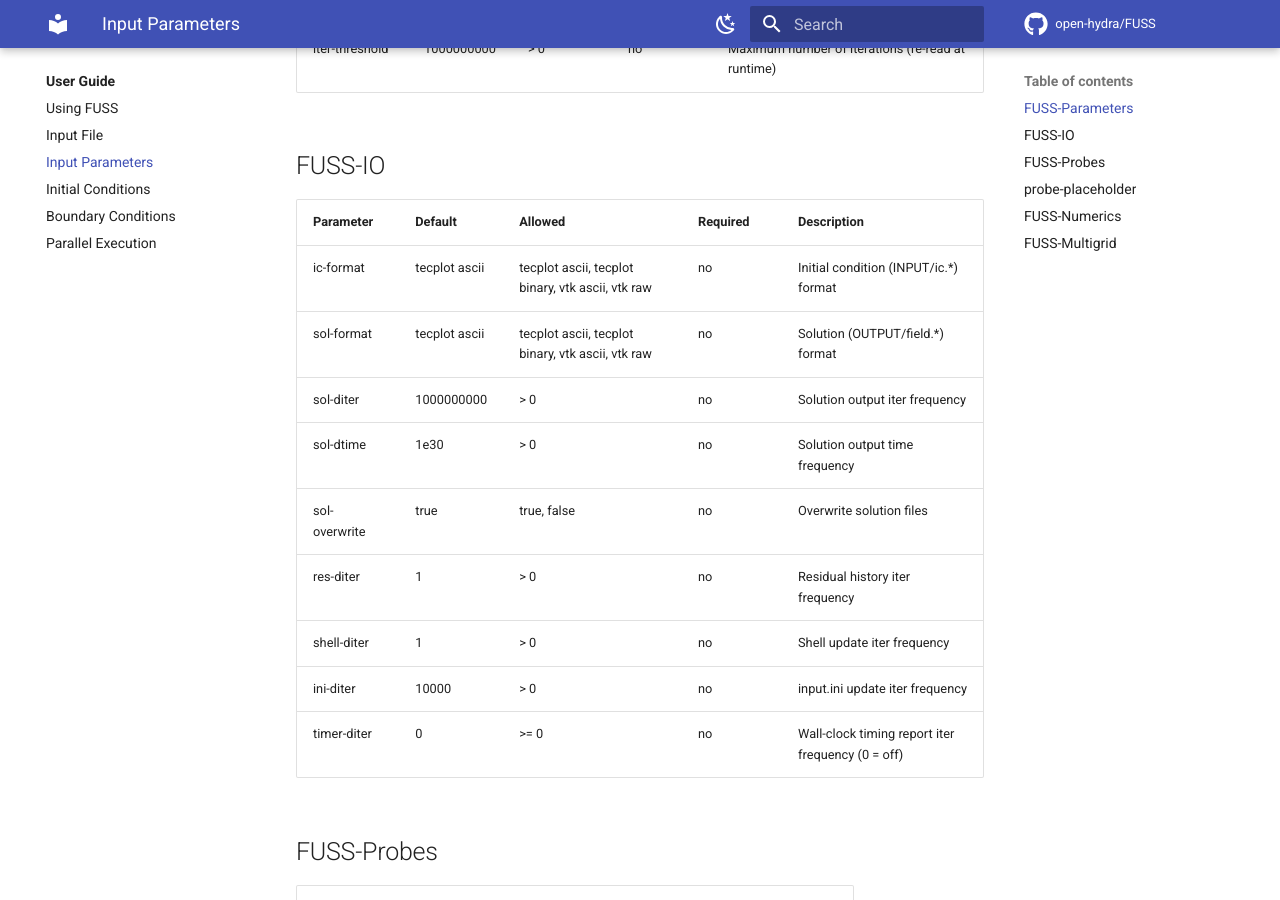
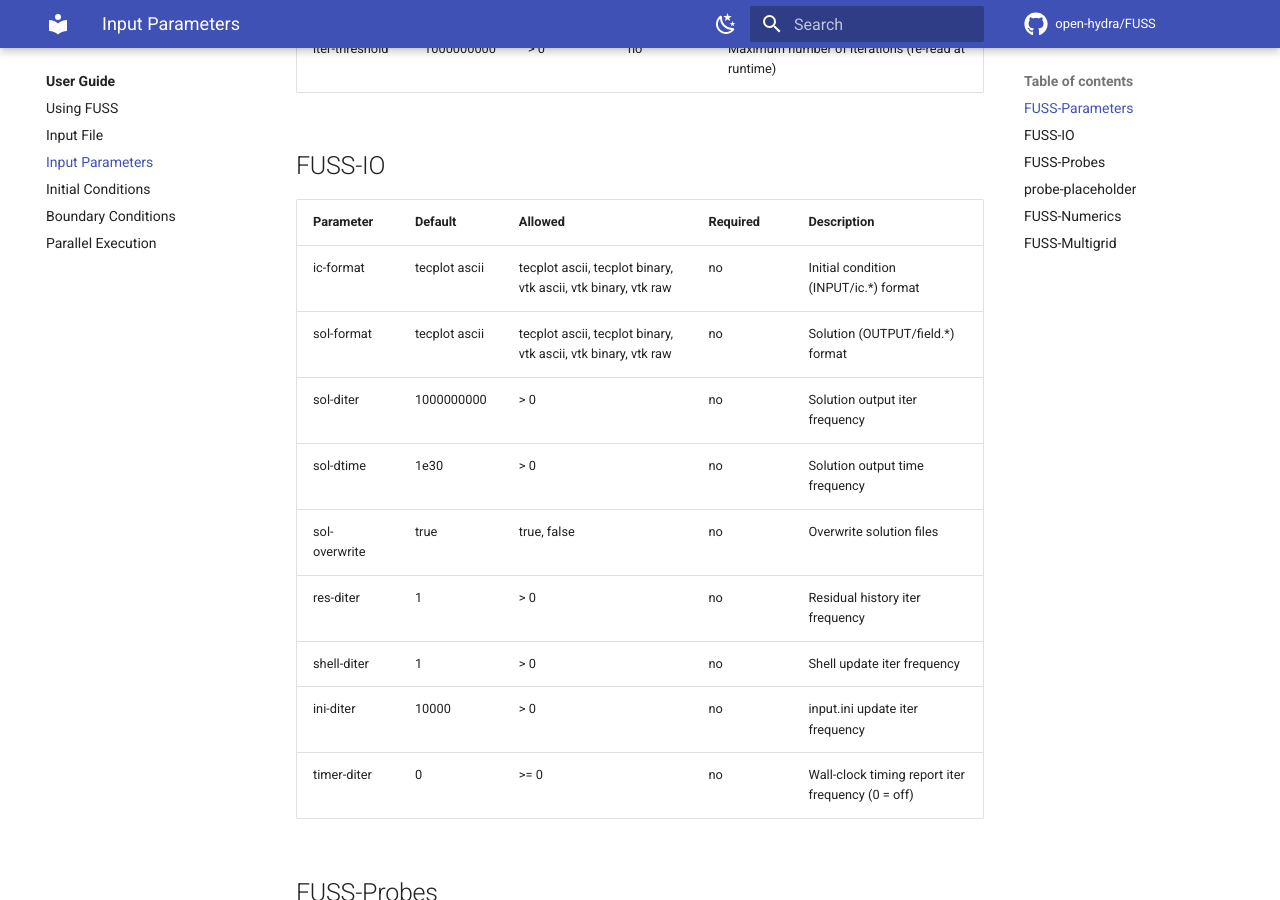
Before and after one commit to open-hydra/FUSS, an MkDocs documentation site: the page built from docs/user/registry.md, in a window 1280 px wide and 900 px high, scrolled down 455 px. Built offline with MkDocs 1.6.1 and Material for MkDocs 9.7.7, drawn with Linux system fonts in a browser that asks for light colours; comment, search, counter and statistics services are not loaded.

Commit message:
VTK output encodings; wall tables at the output time; audit leftovers
sol-format = vtk raw wrote base64 field files (the writer mapped every
non-ascii format to binary) while the wall and diagnostic writers used raw:
the field writer now honours ascii/binary/raw, and 'vtk binary' joins the
allowed values. The VTK read path passed a wrong .vts directory to ORION
and crashed on any missing file: the path now derives from the .vtm
location and missing files give the normal error. Restart from VTK output
still fails inside ORION's reader (known issue, documented).

Walls 301/302 with a time table: the wall output re-evaluates the table at
the output time (the ghost fill leaves the last stage time, t^n + dt/2 for
RK3).

qvol_Plate: drop the [symmetry] section no face references.

Co-Authored-By: Claude Fable 5 <noreply@anthropic.com>

```diff
--- a/docs/user/registry.md
+++ b/docs/user/registry.md
@@ -14,8 +14,8 @@
 
 | Parameter | Default | Allowed | Required | Description |
 |-----------|---------|---------|----------|-------------|
-| ic-format | tecplot ascii | tecplot ascii, tecplot binary, vtk ascii, vtk raw |  no | Initial condition (INPUT/ic.*) format |
-| sol-format | tecplot ascii | tecplot ascii, tecplot binary, vtk ascii, vtk raw |  no | Solution (OUTPUT/field.*) format |
+| ic-format | tecplot ascii | tecplot ascii, tecplot binary, vtk ascii, vtk binary, vtk raw |  no | Initial condition (INPUT/ic.*) format |
+| sol-format | tecplot ascii | tecplot ascii, tecplot binary, vtk ascii, vtk binary, vtk raw |  no | Solution (OUTPUT/field.*) format |
 | sol-diter | 1000000000 | > 0 |  no | Solution output iter frequency |
 | sol-dtime | 1e30 | > 0 |  no | Solution output time frequency |
 | sol-overwrite | true | true, false |  no | Overwrite solution files |
```
Also changed, not shown: 4 other files.
